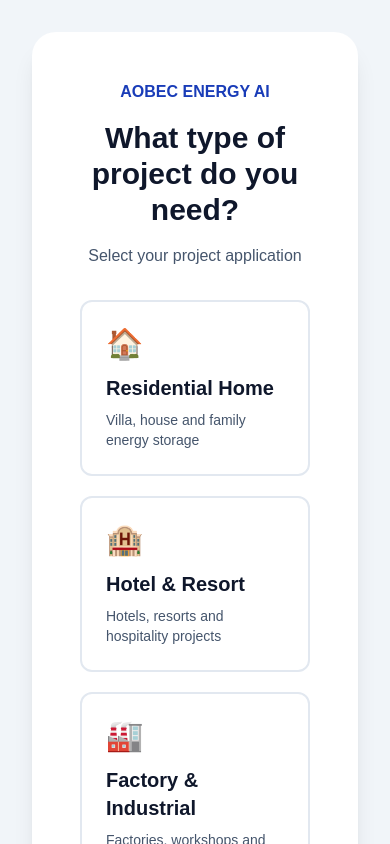
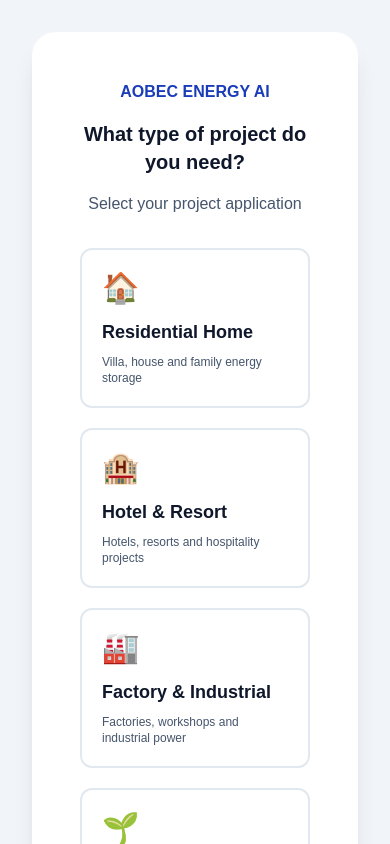
Before and after one commit to tealifeshen/aobec-website, a Next.js app: page /energy/assessment in a window 390 px wide. Both pictures are taken after a click on the button "Vietnam". Shown: the top 844 px of the page. Built offline with nearby package versions, Linux system fonts and the light colour scheme.

Commit message:
Fix mobile responsive EnergyStep2

```diff
--- a/components/EnergyStep2.tsx
+++ b/components/EnergyStep2.tsx
@@ -67,7 +67,7 @@
 </div>
 
 
-<h2 className="text-3xl font-bold text-slate-900">
+<h2 className="text-xl md:text-3xl font-bold text-slate-900">
 
 What type of project do you need?
 
@@ -87,6 +87,7 @@
 
 <div className="
 grid
+grid-cols-1
 md:grid-cols-2
 gap-5
 mt-8
@@ -115,7 +116,8 @@
 border-2
 border-slate-200
 rounded-xl
-p-6
+p-5
+md:p-6
 text-left
 hover:border-blue-700
 hover:bg-blue-50
@@ -134,7 +136,8 @@
 
 
 <div className="
-text-xl
+text-lg
+md:text-xl
 font-bold
 mt-3
 text-slate-900
@@ -146,7 +149,8 @@
 
 
 <div className="
-text-sm
+text-xs
+md:text-sm
 text-slate-600
 mt-2
 ">
```
